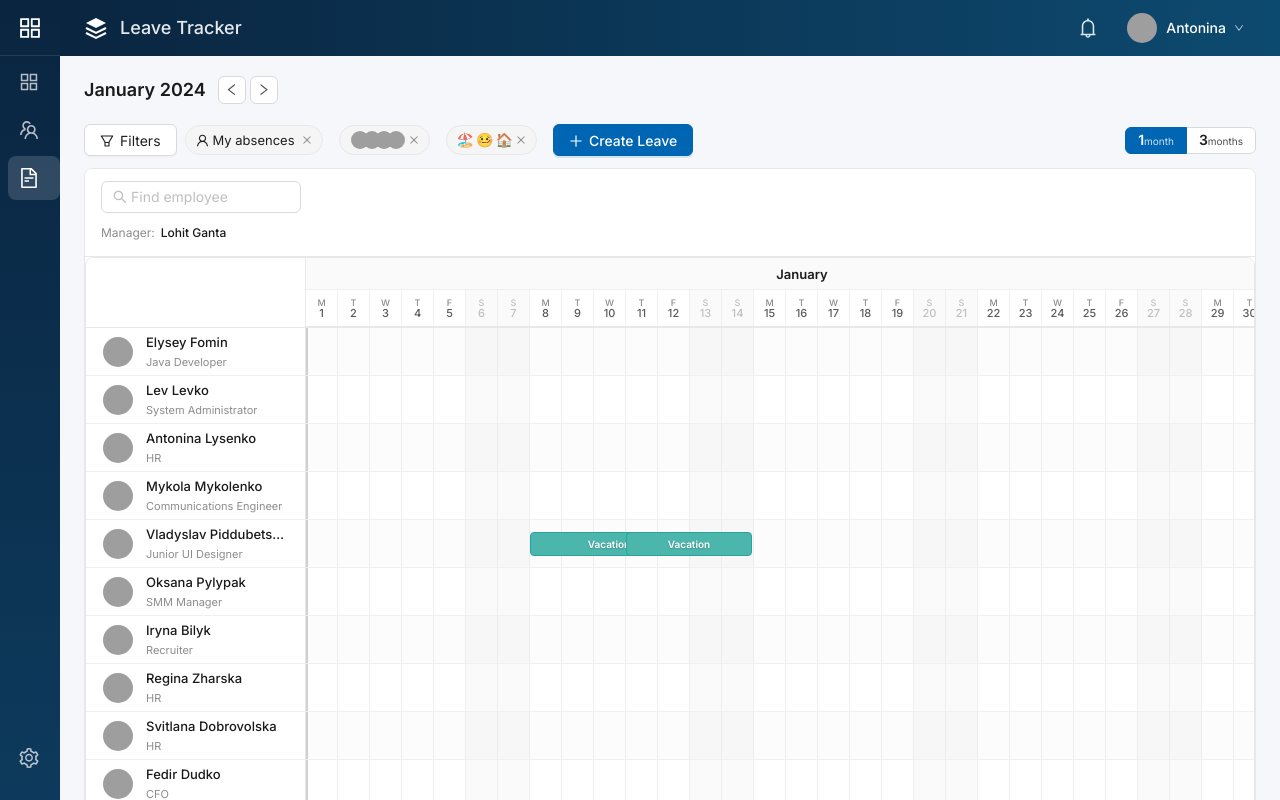
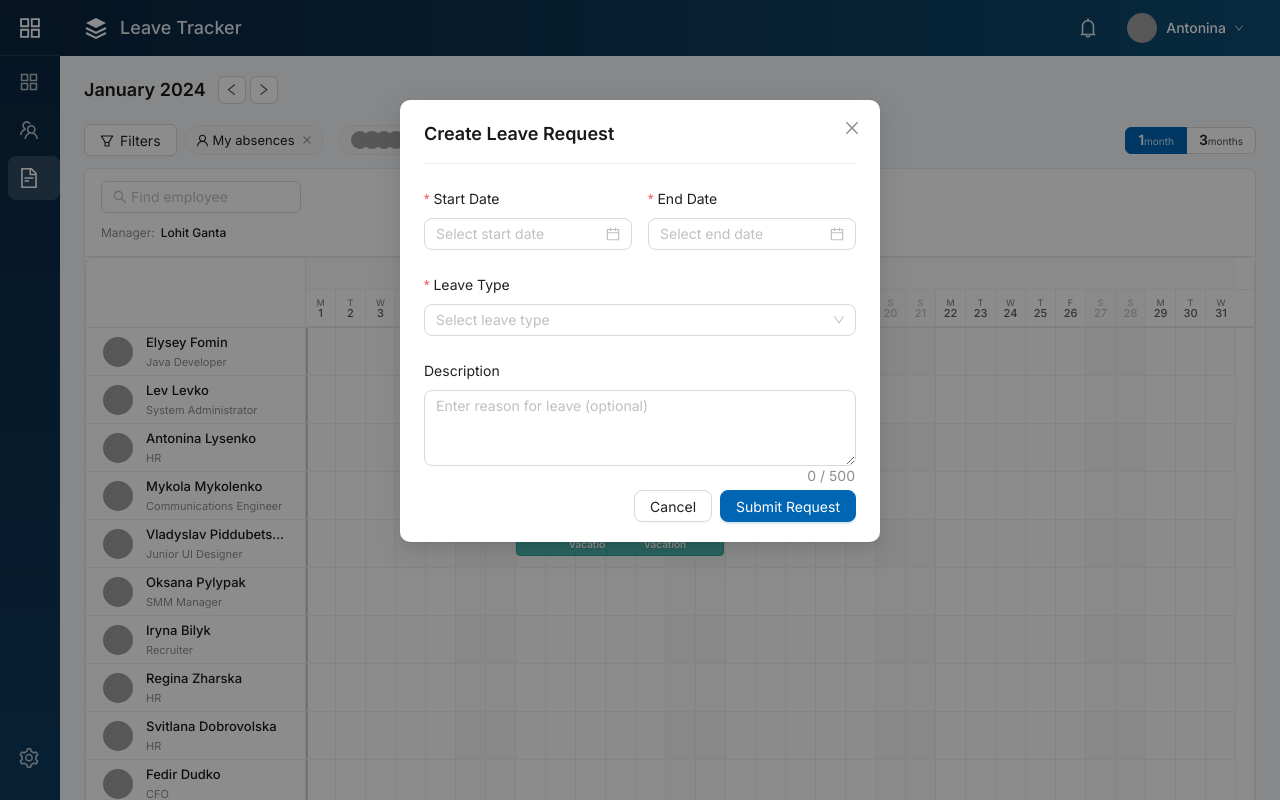
Before and after one commit to mohitgith/leave-tracker, a React (Vite) app: page / in a window 1280 px wide. Both pictures are taken after a click on the button "Create Leave". Shown: the top 800 px of the page. Built offline with nearby package versions, Linux system fonts and the light colour scheme; grey boxes are pictures that could not be loaded.

Commit message:
Fix 3-month view to fit without scroll, add Create Leave modal with working days calculation

```diff
--- a/src/App.tsx
+++ b/src/App.tsx
@@ -1,11 +1,12 @@
-import React, { useState, useMemo } from 'react';
-import { Layout, Typography } from 'antd';
+import { useState, useMemo } from 'react';
+import { Layout, Typography, message } from 'antd';
 import { LeftOutlined, RightOutlined } from '@ant-design/icons';
 import dayjs from 'dayjs';
 import { Sidebar, TopBar } from './components/layout';
 import { Scheduler } from './components/scheduler';
-import { FilterBar, SearchInput } from './components/common';
+import { FilterBar, SearchInput, CreateLeaveModal } from './components/common';
 import { employees, leaveRecords } from './data/mockData';
+import { LeaveType } from './types';
 import './App.css';
 
 const { Content } = Layout;
@@ -15,6 +16,7 @@ const App: React.FC = () => {
     const [searchValue, setSearchValue] = useState('');
     const [viewMode, setViewMode] = useState<'1' | '3'>('1');
     const [startDate, setStartDate] = useState(dayjs('2024-01-01'));
+    const [createLeaveModalOpen, setCreateLeaveModalOpen] = useState(false);
 
     // Calculate end date based on view mode
     const endDate = useMemo(() => {
@@ -51,6 +53,21 @@ const App: React.FC = () => {
         setStartDate(prev => prev.add(months, 'month'));
     };
 
+    const handleCreateLeave = () => {
+        setCreateLeaveModalOpen(true);
+    };
+
+    const handleLeaveSubmit = (values: {
+        startDate: string;
+        endDate: string;
+        type: LeaveType;
+        description: string;
+    }) => {
+        console.log('Leave request submitted:', values);
+        message.success('Leave request submitted successfully!');
+        // In a real app, this would make an API call
+    };
+
     return (
         <Layout className="app-layout">
             <Sidebar />
@@ -74,6 +91,7 @@ const App: React.FC = () => {
                     <FilterBar
                         viewMode={viewMode}
                         onViewModeChange={setViewMode}
+                        onCreateLeave={handleCreateLeave}
                     />
 
                     {/* Search and Scheduler Container */}
@@ -101,6 +119,13 @@ const App: React.FC = () => {
                     </div>
                 </Content>
             </Layout>
+
+            {/* Create Leave Modal */}
+            <CreateLeaveModal
+                open={createLeaveModalOpen}
+                onClose={() => setCreateLeaveModalOpen(false)}
+                onSubmit={handleLeaveSubmit}
+            />
         </Layout>
     );
 };
--- /dev/null
+++ b/src/components/common/CreateLeaveModal.css
@@ -0,0 +1,61 @@
+.create-leave-modal .ant-modal-header {
+    border-bottom: 1px solid #f0f0f0;
+    padding-bottom: 16px;
+    margin-bottom: 16px;
+}
+
+.create-leave-modal .ant-modal-title {
+    font-size: 18px;
+    font-weight: 600;
+    color: #1a1a1a;
+}
+
+.leave-form {
+    padding-top: 8px;
+}
+
+.date-row {
+    display: flex;
+    gap: 16px;
+}
+
+.date-field {
+    flex: 1;
+}
+
+.working-days-display {
+    display: flex;
+    align-items: center;
+    gap: 8px;
+    padding: 12px 16px;
+    background: #f0f7ff;
+    border-radius: 8px;
+    margin-bottom: 16px;
+    border: 1px solid #d6e8ff;
+}
+
+.working-days-label {
+    font-size: 13px;
+    color: #595959;
+}
+
+.working-days-value {
+    font-size: 16px;
+    font-weight: 600;
+    color: #0066b3;
+}
+
+.working-days-note {
+    font-size: 12px;
+    color: #8c8c8c;
+}
+
+.create-leave-modal .ant-btn-primary {
+    background: #0066b3;
+    border-color: #0066b3;
+}
+
+.create-leave-modal .ant-btn-primary:hover {
+    background: #0052a3 !important;
+    border-color: #0052a3 !important;
+}
--- /dev/null
+++ b/src/components/common/CreateLeaveModal.tsx
@@ -0,0 +1,177 @@
+import { useState, useEffect, useMemo } from 'react';
+import { Modal, Form, DatePicker, Select, Input, Typography } from 'antd';
+import type { Dayjs } from 'dayjs';
+import { LeaveType, LEAVE_TYPE_LABELS } from '../../types';
+import './CreateLeaveModal.css';
+
+const { TextArea } = Input;
+const { Text } = Typography;
+
+interface CreateLeaveModalProps {
+    open: boolean;
+    onClose: () => void;
+    onSubmit: (values: {
+        startDate: string;
+        endDate: string;
+        type: LeaveType;
+        description: string;
+    }) => void;
+}
+
+const leaveTypeOptions = Object.entries(LEAVE_TYPE_LABELS).map(([value, label]) => ({
+    value,
+    label,
+}));
+
+const CreateLeaveModal: React.FC<CreateLeaveModalProps> = ({
+    open,
+    onClose,
+    onSubmit,
+}) => {
+    const [form] = Form.useForm();
+    const [startDate, setStartDate] = useState<Dayjs | null>(null);
+    const [endDate, setEndDate] = useState<Dayjs | null>(null);
+
+    // Calculate working days (excluding Saturday and Sunday)
+    const workingDays = useMemo(() => {
+        if (!startDate || !endDate) return 0;
+
+        let count = 0;
+        let current = startDate.startOf('day');
+        const end = endDate.startOf('day');
+
+        while (current.isBefore(end) || current.isSame(end, 'day')) {
+            const dayOfWeek = current.day();
+            // 0 = Sunday, 6 = Saturday
+            if (dayOfWeek !== 0 && dayOfWeek !== 6) {
+                count++;
+            }
+            current = current.add(1, 'day');
+        }
+
+        return count;
+    }, [startDate, endDate]);
+
+    // Reset form when modal opens
+    useEffect(() => {
+        if (open) {
+            form.resetFields();
+            setStartDate(null);
+            setEndDate(null);
+        }
+    }, [open, form]);
+
+    const handleOk = () => {
+        form.validateFields().then(values => {
+            onSubmit({
+                startDate: values.startDate.format('YYYY-MM-DD'),
+                endDate: values.endDate.format('YYYY-MM-DD'),
+                type: values.leaveType,
+                description: values.description || '',
+            });
+            onClose();
+        });
+    };
+
+    const handleStartDateChange = (date: Dayjs | null) => {
+        setStartDate(date);
+        // If end date is before start date, reset it
+        if (date && endDate && endDate.isBefore(date)) {
+            form.setFieldValue('endDate', null);
+            setEndDate(null);
+        }
+    };
+
+    const handleEndDateChange = (date: Dayjs | null) => {
+        setEndDate(date);
+    };
+
+    // Disable dates before start date for end date picker
+    const disabledEndDate = (current: Dayjs) => {
+        if (!startDate) return false;
+        return current.isBefore(startDate, 'day');
+    };
+
+    return (
+        <Modal
+            title="Create Leave Request"
+            open={open}
+            onOk={handleOk}
+            onCancel={onClose}
+            okText="Submit Request"
+            cancelText="Cancel"
+            width={480}
+            className="create-leave-modal"
+        >
+            <Form
+                form={form}
+                layout="vertical"
+                className="leave-form"
+            >
+                <div className="date-row">
+                    <Form.Item
+                        name="startDate"
+                        label="Start Date"
+                        rules={[{ required: true, message: 'Please select start date' }]}
+                        className="date-field"
+                    >
+                        <DatePicker
+                            format="DD MMM YYYY"
+                            placeholder="Select start date"
+                            onChange={handleStartDateChange}
+                            style={{ width: '100%' }}
+                        />
+                    </Form.Item>
+
+                    <Form.Item
+                        name="endDate"
+                        label="End Date"
+                        rules={[{ required: true, message: 'Please select end date' }]}
+                        className="date-field"
+                    >
+                        <DatePicker
+                            format="DD MMM YYYY"
+                            placeholder="Select end date"
+                            onChange={handleEndDateChange}
+                            disabledDate={disabledEndDate}
+                            style={{ width: '100%' }}
+                        />
+                    </Form.Item>
+                </div>
+
+                {startDate && endDate && (
+                    <div className="working-days-display">
+                        <Text className="working-days-label">Working Days:</Text>
+                        <Text className="working-days-value">{workingDays} day{workingDays !== 1 ? 's' : ''}</Text>
+                        <Text className="working-days-note">(excluding weekends)</Text>
+                    </div>
+                )}
+
+                <Form.Item
+                    name="leaveType"
+                    label="Leave Type"
+                    rules={[{ required: true, message: 'Please select leave type' }]}
+                >
+                    <Select
+                        placeholder="Select leave type"
+                        options={leaveTypeOptions}
+                    />
+                </Form.Item>
+
+                <Form.Item
+                    name="description"
+                    label="Description"
+                >
+                    <TextArea
+                        rows={3}
+                        placeholder="Enter reason for leave (optional)"
+                        maxLength={500}
+                        showCount
+                    />
+                </Form.Item>
+            </Form>
+        </Modal>
+    );
+};
+
+export default CreateLeaveModal;
--- a/src/components/common/FilterBar.tsx
+++ b/src/components/common/FilterBar.tsx
@@ -11,11 +11,13 @@ import './FilterBar.css';
 interface FilterBarProps {
     viewMode: '1' | '3';
     onViewModeChange: (mode: '1' | '3') => void;
+    onCreateLeave: () => void;
 }
 
 const FilterBar: React.FC<FilterBarProps> = ({
     viewMode,
     onViewModeChange,
+    onCreateLeave,
 }) => {
     const handleViewChange = (e: RadioChangeEvent) => {
         onViewModeChange(e.target.value);
@@ -57,6 +59,7 @@ const FilterBar: React.FC<FilterBarProps> = ({
                     type="primary"
                     icon={<PlusOutlined />}
                     className="create-leave-button"
+                    onClick={onCreateLeave}
                 >
                     Create Leave
                 </Button>
--- a/src/components/common/index.ts
+++ b/src/components/common/index.ts
@@ -1,2 +1,3 @@
 export { default as FilterBar } from './FilterBar';
 export { default as SearchInput } from './SearchInput';
+export { default as CreateLeaveModal } from './CreateLeaveModal';
--- a/src/components/scheduler/Scheduler.tsx
+++ b/src/components/scheduler/Scheduler.tsx
@@ -24,7 +24,6 @@ const Scheduler: React.FC<SchedulerProps> = ({
 }) => {
     const timelineRef = useRef<HTMLDivElement>(null);
     const headerRef = useRef<HTMLDivElement>(null);
-    const containerRef = useRef<HTMLDivElement>(null);
     const [dayWidth, setDayWidth] = useState(32);
 
     // Calculate total days in the view
@@ -39,22 +38,26 @@ const Scheduler: React.FC<SchedulerProps> = ({
         return days;
     }, [startDate, endDate]);
 
-    // Calculate day width to fill container
+    // Calculate day width to fill container - ensure no horizontal scroll
     useEffect(() => {
         const updateDayWidth = () => {
-            if (containerRef.current) {
-                const containerWidth = containerRef.current.offsetWidth;
+            if (timelineRef.current) {
+                const containerWidth = timelineRef.current.clientWidth;
                 const totalDays = getTotalDays();
-                // Calculate width to fill container, with a minimum
-                const calculatedWidth = Math.max(containerWidth / totalDays, viewMode === '1' ? 28 : 14);
-                setDayWidth(calculatedWidth);
+                // Always fit all days within the container width
+                const calculatedWidth = Math.floor(containerWidth / totalDays);
+                setDayWidth(Math.max(calculatedWidth, 8)); // Minimum 8px per day
             }
         };
 
-        updateDayWidth();
+        // Use setTimeout to ensure DOM is ready
+        const timer = setTimeout(updateDayWidth, 0);
         window.addEventListener('resize', updateDayWidth);
-        return () => window.removeEventListener('resize', updateDayWidth);
-    }, [viewMode, getTotalDays]);
+        return () => {
+            clearTimeout(timer);
+            window.removeEventListener('resize', updateDayWidth);
+        };
+    }, [viewMode, getTotalDays, startDate, endDate]);
 
     const config: TimelineConfig = generateTimelineConfig(startDate, endDate, dayWidth);
     const currentMonth = dayjs();
@@ -97,15 +100,13 @@ const Scheduler: React.FC<SchedulerProps> = ({
                     ))}
                 </div>
 
-                {/* Timeline grid (scrollable) */}
+                {/* Timeline grid */}
                 <div className="scheduler-timeline" ref={timelineRef}>
-                    <div ref={containerRef} style={{ width: '100%', minWidth: 'fit-content' }}>
-                        <TimelineGrid
-                            employees={employees}
-                            leaves={leaves}
-                            config={config}
-                        />
-                    </div>
+                    <TimelineGrid
+                        employees={employees}
+                        leaves={leaves}
+                        config={config}
+                    />
                 </div>
             </div>
         </div>
--- a/src/components/scheduler/TimelineGrid.tsx
+++ b/src/components/scheduler/TimelineGrid.tsx
@@ -46,7 +46,7 @@ const TimelineGrid: React.FC<TimelineGridProps> = ({ employees, leaves, config }
     }, [config]);
 
     return (
-        <div className="timeline-grid" style={{ minWidth: `${gridWidth}px` }}>
+        <div className="timeline-grid" style={{ width: `${gridWidth}px` }}>
             {/* Day column grid lines */}
             <div className="grid-lines">
                 {generateDayColumns.map((col, index) => (
```
